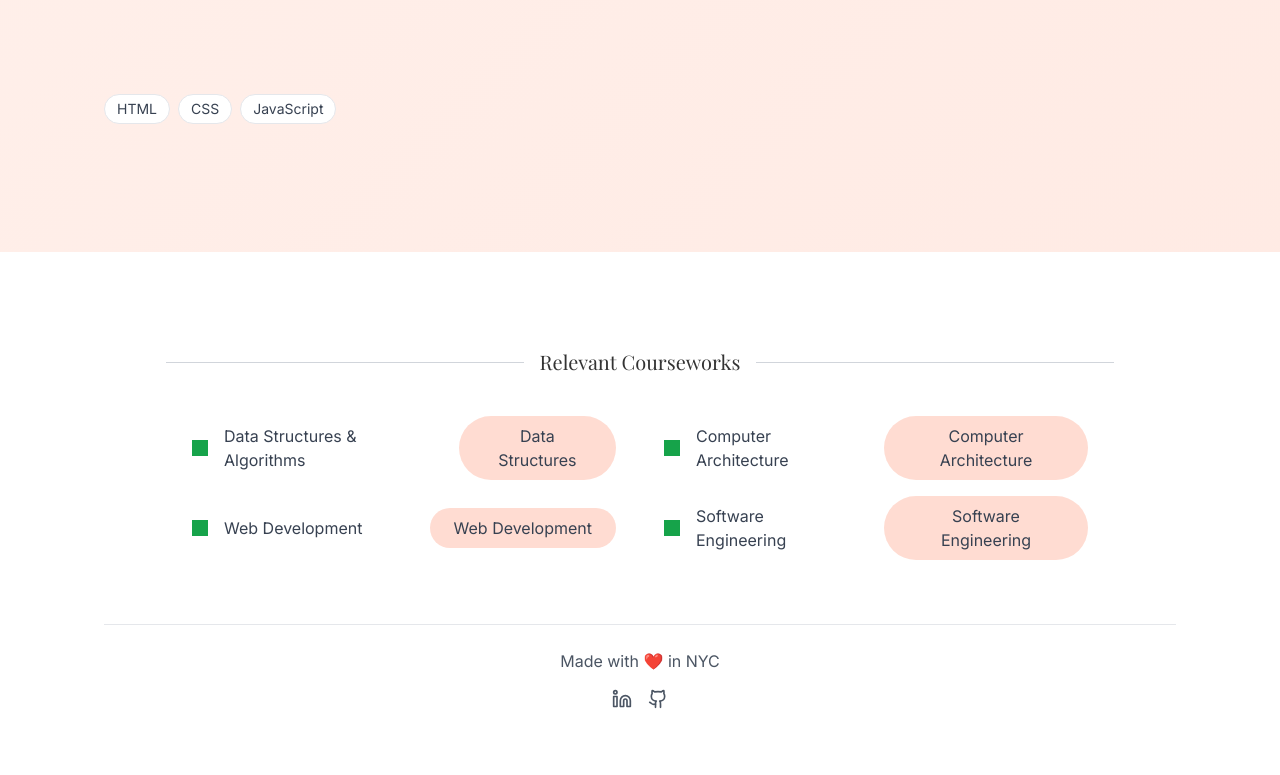
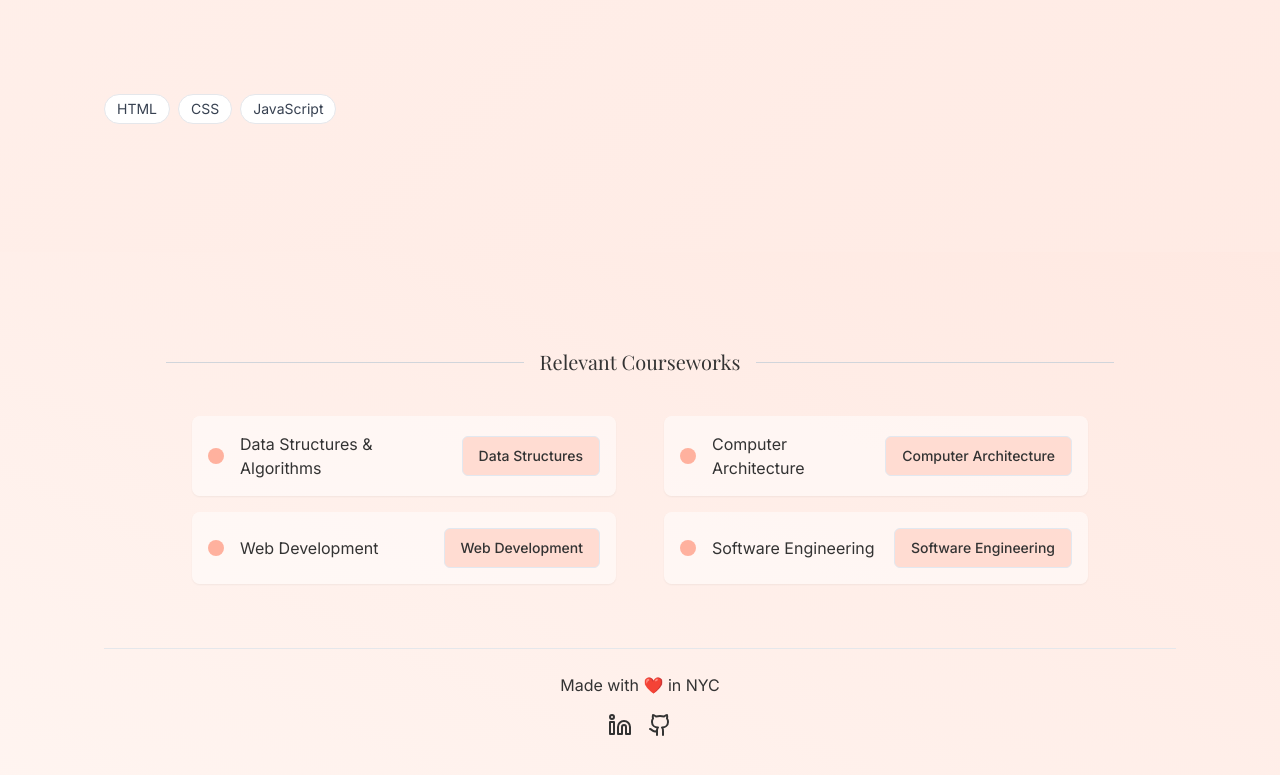
Before and after one commit to AiriYX/portfolio, a React (Vite) app: page /projects in a window 1280 px wide. Shown: the part 2205-2980 px from the top of the page. Built offline with nearby package versions, Linux system fonts and the light colour scheme.

Commit message:
feat: Match footer to body style
Update the footer component to match the body's styling.

```diff
--- a/src/components/Footer.tsx
+++ b/src/components/Footer.tsx
@@ -2,6 +2,7 @@
 import React from 'react';
 import { Separator } from '@/components/ui/separator';
 import { Linkedin, Github } from 'lucide-react';
+import { Button } from '@/components/ui/button';
 
 interface CourseItem {
   bullet: string;
@@ -17,24 +18,26 @@ const Footer: React.FC = () => {
   ];
 
   return (
-    <footer className="bg-white py-16">
+    <footer className="bg-gradient-to-tr from-peach-100 to-peach-200 py-16">
       <div className="section-container">
         <div className="mb-16">
           <div className="flex items-center justify-center mb-10">
             <Separator className="w-1/3 h-px bg-gray-300" />
-            <h2 className="text-center font-serif text-xl px-4">Relevant Courseworks</h2>
+            <h2 className="text-center font-serif text-xl px-4 text-portfolio-text">Relevant Courseworks</h2>
             <Separator className="w-1/3 h-px bg-gray-300" />
           </div>
 
           <div className="grid grid-cols-1 md:grid-cols-2 gap-y-4 gap-x-12 max-w-4xl mx-auto">
             {courseItems.map((item, index) => (
-              <div key={index} className="flex items-center gap-4">
-                <div className="w-4 h-4 bg-green-600 flex-shrink-0"></div>
-                <p className="text-gray-700">{item.bullet}</p>
-                <div className="flex-grow"></div>
-                <button className="bg-peach-300 hover:bg-peach-400 px-6 py-2 rounded-full text-gray-700 transition-colors">
+              <div key={index} className="flex items-center gap-4 bg-white/50 p-4 rounded-lg shadow-sm">
+                <div className="w-4 h-4 bg-portfolio-accent flex-shrink-0 rounded-full"></div>
+                <p className="text-portfolio-text flex-grow">{item.bullet}</p>
+                <Button
+                  variant="outline"
+                  className="bg-peach-300 hover:bg-peach-400 text-portfolio-text"
+                >
                   {item.link}
-                </button>
+                </Button>
               </div>
             ))}
           </div>
@@ -42,14 +45,14 @@ const Footer: React.FC = () => {
 
         <div className="border-t border-gray-200 pt-6 flex flex-col items-center">
           <div className="flex items-center mb-4">
-            <p className="text-gray-600">Made with ❤️ in NYC</p>
+            <p className="text-portfolio-text">Made with ❤️ in NYC</p>
           </div>
           <div className="flex space-x-4">
-            <a href="https://linkedin.com" target="_blank" rel="noopener noreferrer" aria-label="LinkedIn">
-              <Linkedin className="w-5 h-5 text-gray-600 hover:text-portfolio-button transition-colors" />
+            <a href="https://linkedin.com" target="_blank" rel="noopener noreferrer" aria-label="LinkedIn" className="hover:scale-110 transition-transform">
+              <Linkedin className="w-6 h-6 text-portfolio-text hover:text-portfolio-accent" />
             </a>
-            <a href="https://github.com" target="_blank" rel="noopener noreferrer" aria-label="GitHub">
-              <Github className="w-5 h-5 text-gray-600 hover:text-portfolio-button transition-colors" />
+            <a href="https://github.com" target="_blank" rel="noopener noreferrer" aria-label="GitHub" className="hover:scale-110 transition-transform">
+              <Github className="w-6 h-6 text-portfolio-text hover:text-portfolio-accent" />
             </a>
           </div>
         </div>
```
